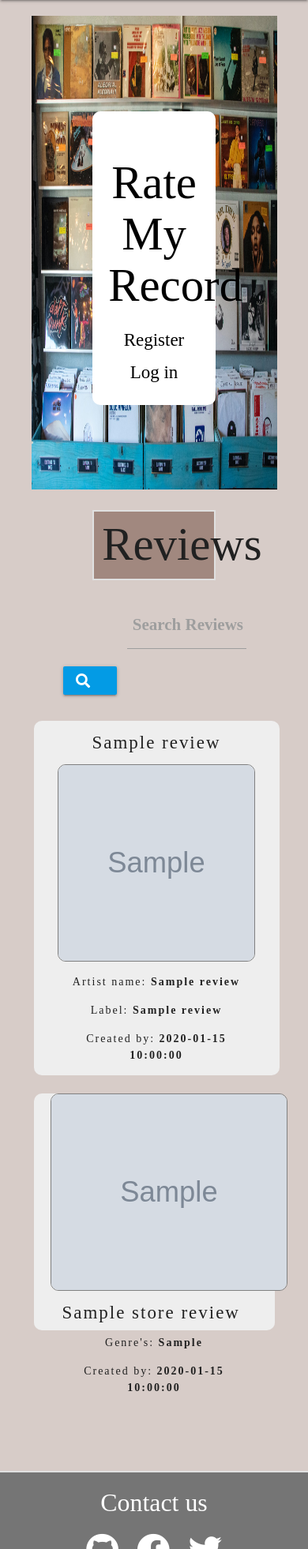
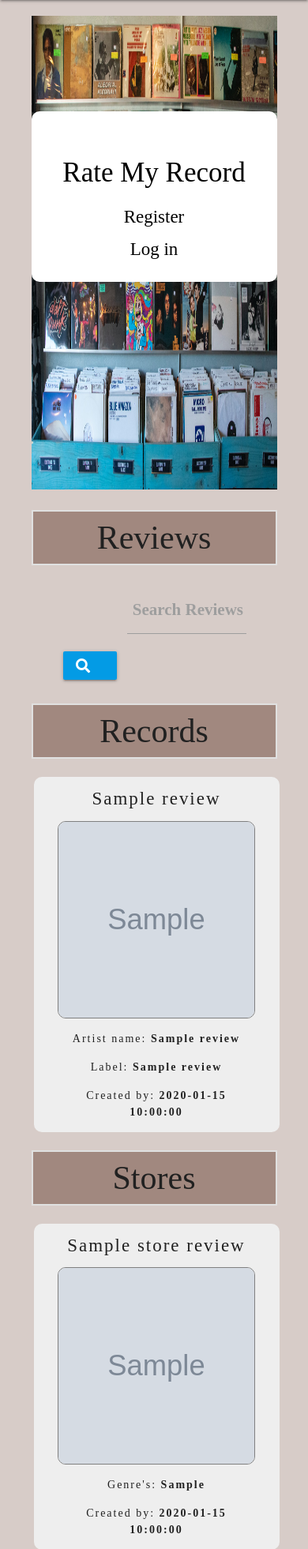
Before and after one commit to stuartj073/rate-my-record, a Flask app: page / in a window 390 px wide. Shown: the part 100-2062 px from the top of the page at 79% size. Run offline with Flask 2, Linux system fonts and the light colour scheme; grey boxes marked "Sample" are stand-in pictures; a database or web service that is not in the repository returns one stand-in record (values such as "Sample title"); some libraries are stand-ins or nearby versions; some web fonts are replaced.

Commit message:
Reduce font size of headings for smaller screen sizes

```diff
--- a/app.py
+++ b/app.py
@@ -110,11 +110,12 @@ def profile(username):
 
     reviews = list(mongo.db.reviews.find())
     store_reviews = list(mongo.db.store_reviews.find({"created_by": session["user"]}))
-    print(reviews[wishlist])
+    wishlist = mongo.db.reviews.find({"wishlist": session["user"]})
+    print(wishlist)
 
     if session["user"]:
         return render_template('profile.html', username=username,
-        reviews=reviews, store_reviews=store_reviews)
+        reviews=reviews, store_reviews=store_reviews, wishlist=wishlist)
 
 
 @app.route("/logout")
--- a/static/css/style.css
+++ b/static/css/style.css
@@ -161,7 +161,7 @@ label {
 }
 
 .flashes h4 {
-    height: 50px;
+    min-height: 50px;
     width: 30%;
     margin: 10px auto;
     font-weight: 599;
@@ -405,9 +405,28 @@ ul:not(.browser-default) {
     }
 } */
 
-
 @media only screen and (min-width: 601px) {
     .row .col.m6 {
         width: 49%;
     }
 }
+
+@media only screen and (max-width: 730px) {
+    .login {
+        left:0;
+        width:100%;
+    }
+
+    .login h1 {
+        font-size:2.5rem;
+    }
+
+    .headings {
+        width:100%;
+        font-size: 3rem;
+    }
+
+    .brand a {
+        font-size:2rem;
+    }
+}
--- a/templates/landing_page.html
+++ b/templates/landing_page.html
@@ -27,6 +27,7 @@
         </div>
     </form>
     <!-- Show all record reviews from reviews collection -->
+    <h4 class="center headings">Records</h4>
     <div class="row">
         {% for review in reviews %}
         <div class="col s12 m6" id="reviews">
@@ -51,7 +52,7 @@
                 <p><strong>Created by: </strong>{{ review.created_by }}</p>
                 {% if session.user %}
                 <div class="row buttons">
-                    {% if session.user == review.created_by%}
+                    {% if session.user == review.created_by %}
                     <a href="{{ url_for('edit_review', review_id=review._id) }}"
                         class="waves-effect waves-light btn-large green">Edit</a>
                     <div href="#" class="waves-effect waves-light btn-large red" class="rules">
@@ -89,17 +90,26 @@
     </div>
 
     <!-- Show all reviews from store reviews collection -->
+    <h4 class="headings center-align">Stores</h4>
     <div class="row">
         {% for store_review in store_reviews %}
-        <div id="reviews">
+        <div class="col s12 m6" id="reviews">
+            <h5 class="center-align">
+                <a href="{{ url_for('store_review_page', store_review_id=store_review._id) }}">
+                    {{ store_review.store_name }}
+                </a>
+            </h5>
+            <!-- If img is provided by user -->
+            {% if store_review.img is defined %}
             <div class="col s12 m6">
+                <img src="{{ store_review.store_img }}" height="250px" width="250px" alt="store_img">
+            </div>
+            {% else %}
             <div class="col s12 m6">
-                    <img src="{{ store_review.store_img }}" height="250px" width="300px" alt="album-cover">
+                <img src="static/images/record-g1ebaaace1_640.jpg" height="250px" width="250px" alt="store-cover">
             </div>
-                <div class="col s12 m6">
-                    <h5 class="align-left"><strong><a
-                                href="{{ url_for('store_review_page', store_review_id=store_review._id) }}">{{ store_review.store_name }}</a></strong>
-                    </h5>
+            {% endif %}
+            <div class="col s12">
                 <p><strong>Genre's: </strong>{{ store_review.store_genre}}</p>
                 <p><strong>Created by: </strong>{{ store_review.created_by }}</p>
                 {% if session.user %}
@@ -123,8 +133,7 @@
                         class="waves-effect waves-light btn-large blue">
                         Edit
                     </a>
-                        <a href="#" class="waves-effect waves-light btn-large red"><i
-                                class="material-icons">Delete</i></a>
+                    <a href="#" class="waves-effect waves-light btn-large red"><i class="material-icons">Delete</i></a>
                     {% else %}
                     <a href="{{ url_for('add_to_stores_wishlist', store_review_id=store_review._id) }}"><i
                             class="waves-effect waves-light btn-large grey">Add to wishlist</i></a>
@@ -133,7 +142,6 @@
                 {% endif %}
             </div>
         </div>
-        </div>
         {% endfor %}
     </div>
 </section>
```
Also changed, not shown: static/images/record-g1ebaaace1_640.jpg (added). Lines whose indentation alone changed are shown as unchanged.
